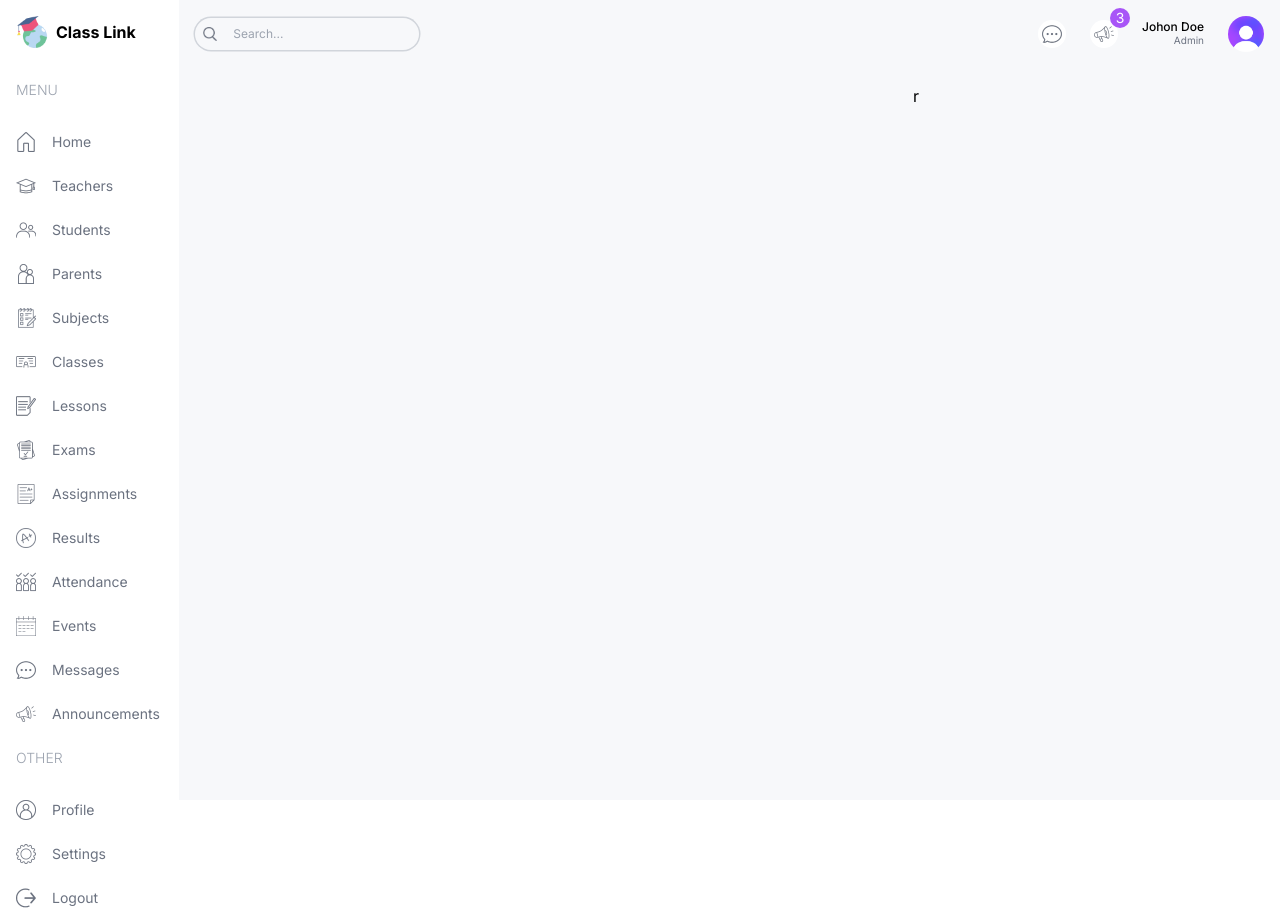
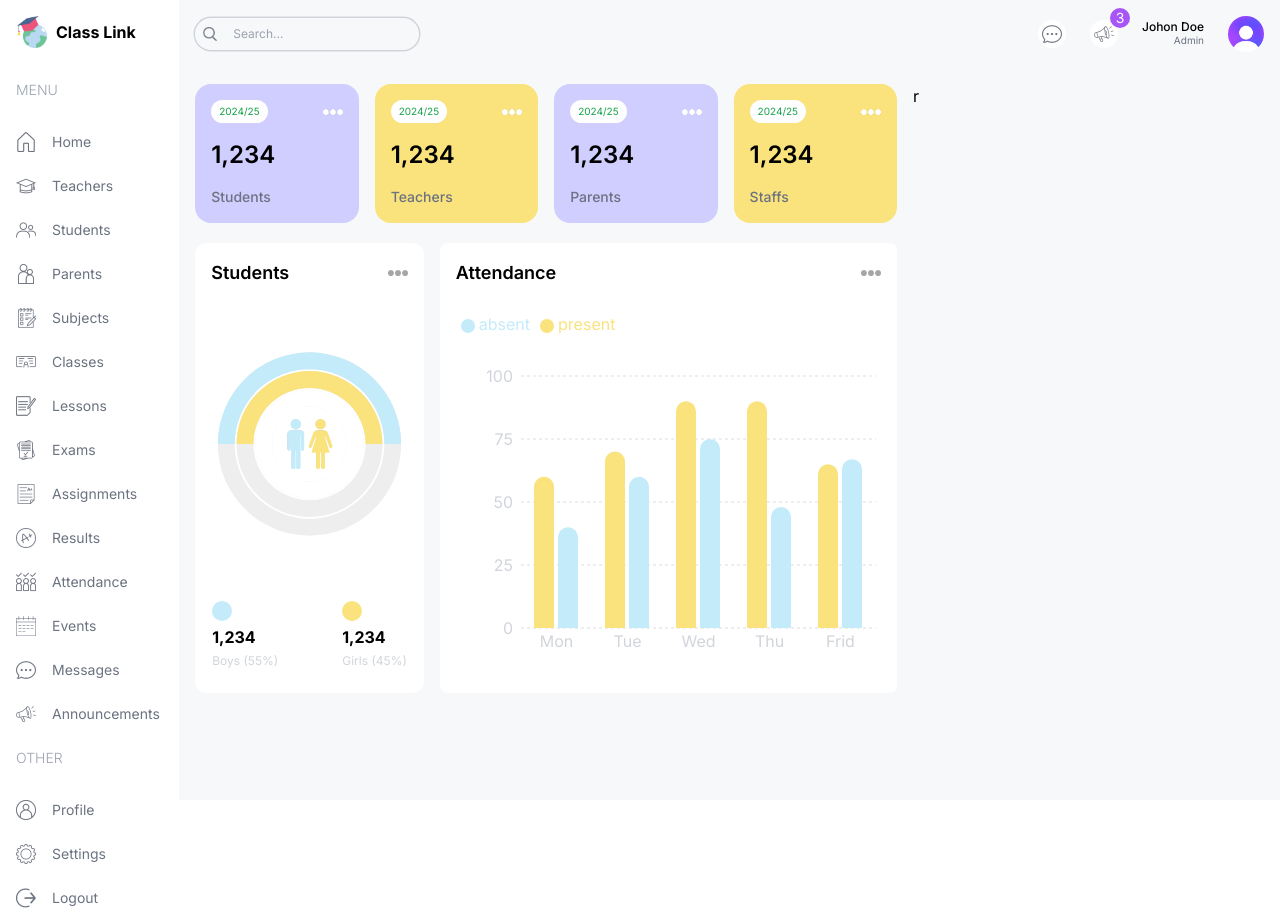
Before and after one commit to AimableUK/Class-Link, a Next.js app: page /admin in a window 1280 px wide. Built offline with nearby package versions, Linux system fonts and the light colour scheme.

Commit message:
Added Count and Attendance Charts

```diff
--- a/src/app/(dashboard)/admin/page.tsx
+++ b/src/app/(dashboard)/admin/page.tsx
@@ -1,16 +1,29 @@
+import AttendanceChart from "@/components/AttendanceChart";
+import CountChart from "@/components/CountChart";
 import UserCard from "@/components/UserCard";
-import React from "react";
 
 const AdminPage = () => {
   return (
     <div className="flex p-4 gap-4 flex-col md:flex-row">
-      <div className="w-full lg:w-2/3">
+      <div className="w-full lg:w-2/3 flex flex-col gap-5">
         {/* USER CARDS */}
-        <div className="flex gap-4 justify-between">
+        <div className="flex gap-4 justify-between flex-wrap ">
           <UserCard type="student" />
           <UserCard type="teacher" />
           <UserCard type="parent" />
           <UserCard type="staff" />
+        </div>
+
+        {/* MIDDLE CHARTS */}
+        <div className="flex gap-4 flex-col lg:flex-row">
+          {/* Count chart */}
+          <div className="w-full lg:w-1/3 h-[450px]">
+            <CountChart />
+          </div>
+          {/* attendance chart */}
+          <div className="w-full lg:w-2/3 h-[450px]">
+            <AttendanceChart />
+          </div>
         </div>
       </div>
 
--- /dev/null
+++ b/src/components/AttendanceChart.tsx
@@ -0,0 +1,87 @@
+"use client";
+
+import Image from "next/image";
+import {
+  BarChart,
+  Bar,
+  Rectangle,
+  XAxis,
+  YAxis,
+  CartesianGrid,
+  Tooltip,
+  Legend,
+  ResponsiveContainer,
+} from "recharts";
+
+const data = [
+  {
+    name: "Mon",
+    present: 60,
+    absent: 40,
+  },
+  {
+    name: "Tue",
+    present: 70,
+    absent: 60,
+  },
+  {
+    name: "Wed",
+    present: 90,
+    absent: 75,
+  },
+  {
+    name: "Thu",
+    present: 90,
+    absent: 48,
+  },
+  {
+    name: "Frid",
+    present: 65,
+    absent: 67,
+  },
+];
+
+const AttendanceChart = () => {
+  return (
+    <div className="bg-white rounded-lg p-4 h-full">
+      <div className="flex justify-between items-center">
+        <h1 className="text-lg font-semibold">Attendance</h1>
+        <Image src="/moreDark.png" alt="more icon" width={20} height={20} />
+      </div>
+      <ResponsiveContainer width="100%" height="90%">
+        <BarChart width={500} height={300} data={data} barSize={20}>
+          <CartesianGrid strokeDasharray="3 3" vertical={false} stroke="#ddd" />
+          <XAxis
+            dataKey="name"
+            axisLine={false}
+            tick={{ fill: "#d1d5db" }}
+            tickLine={false}
+          />
+          <YAxis axisLine={false} tick={{ fill: "#d1d5db" }} tickLine={false} />
+          <Tooltip
+            contentStyle={{ borderRadius: "10px", borderColor: "lightgray" }}
+          />
+          <Legend
+            align="left"
+            verticalAlign="top"
+            wrapperStyle={{ paddingTop: "20px", paddingBottom: "40px" }}
+          />
+          <Bar
+            dataKey="present"
+            fill="#FAE27C"
+            legendType="circle"
+            radius={[10, 10, 0, 0]}
+          />
+          <Bar
+            dataKey="absent"
+            fill="#C3EBFA"
+            legendType="circle"
+            radius={[10, 10, 0, 0]}
+          />
+        </BarChart>
+      </ResponsiveContainer>
+    </div>
+  );
+};
+
+export default AttendanceChart;
--- /dev/null
+++ b/src/components/CountChart.tsx
@@ -0,0 +1,75 @@
+"use client";
+import Image from "next/image";
+import {
+  RadialBarChart,
+  RadialBar,
+  Legend,
+  ResponsiveContainer,
+} from "recharts";
+
+const data = [
+  {
+    name: "Total",
+    count: 106,
+    fill: "white",
+  },
+  {
+    name: "Girls",
+    count: 53,
+    fill: "#FAE27C",
+  },
+  {
+    name: "Boys",
+    count: 53,
+    fill: "#C3EBFA",
+  },
+];
+
+const CountChart = () => {
+  return (
+    <div className="bg-white rounded-xl w-full h-full p-4">
+      {/* TITLE */}
+      <div className="flex justify-between items-center">
+        <h1 className="text-lg font-semibold">Students</h1>
+        <Image src="/moreDark.png" alt="" width={20} height={20} />
+      </div>
+      {/* CHART */}
+      <div className="relative w-full h-[75%]">
+        <ResponsiveContainer>
+          <RadialBarChart
+            cx="50%"
+            cy="50%"
+            innerRadius="40%"
+            outerRadius="100%"
+            barSize={32}
+            data={data}
+          >
+            <RadialBar background dataKey="count" />
+          </RadialBarChart>
+        </ResponsiveContainer>
+        <Image
+          src="/maleFemale.png"
+          alt=""
+          width={50}
+          height={50}
+          className="absolute top-1/2 left-1/2 -translate-x-1/2 -translate-y-1/2"
+        />
+      </div>
+      {/* BOTTOM */}
+      <div className="flex justify-center gap-16">
+        <div className="flex flex-col gap-1">
+          <div className="w-5 h-5 bg-classSky rounded-full" />
+          <h1 className="font-bold">1,234</h1>
+          <h2 className="text-xs text-gray-300">Boys (55%)</h2>
+        </div>
+        <div className="flex flex-col gap-1">
+          <div className="w-5 h-5 bg-classSkyYellow rounded-full" />
+          <h1 className="font-bold">1,234</h1>
+          <h2 className="text-xs text-gray-300">Girls (45%)</h2>
+        </div>
+      </div>
+    </div>
+  );
+};
+
+export default CountChart;
--- a/src/components/UserCard.tsx
+++ b/src/components/UserCard.tsx
@@ -1,11 +1,17 @@
-import React from 'react'
+import Image from "next/image";
+import React from "react";
 
-const UserCard = ({type}: {type: string}) => {
+const UserCard = ({ type }: { type: string }) => {
   return (
-    <div className='rounded-xl odd:bg-[]'>
+    <div className="rounded-2xl odd:bg-classSkyPurple even:bg-classSkyYellow p-4 flex-1 min-w-[130px] ">
+      <div className="flex justify-between items-center">
+        <span className="text-[10px] bg-white px-2 py-1 rounded-full text-green-600">2024/25</span>
+        <Image src="/more.png" width={20} height={20} alt="more icon" />
+      </div>
+      <h1 className="text-2xl font-semibold my-4">1,234</h1>
+      <h2 className="capitalize text-sm font-medium text-gray-500">{type}s</h2>
+    </div>
+  );
+};
 
-    </div>
-  )
-}
-
-export default UserCard
+export default UserCard;
--- a/tailwind.config.ts
+++ b/tailwind.config.ts
@@ -13,6 +13,14 @@
         "gradient-conic":
           "conic-gradient(from 180deg at 50% 50%, var(--tw-gradient-stops))",
       },
+      colors: {
+        classSky: "#C3EBFA",
+        classSkyLight: "#EDF9FD",
+        classSkyPurple: "#CFCEFF",
+        classSkyPurpleLight: "#F1F0FF",
+        classSkyYellow: "#FAE27C",
+        classSkyYellowLight: "#FEFCE8",
+      }
     },
   },
   plugins: [],
```
Also changed, not shown: package.json (+5 -4 lines), 1 other file (tests, documents, lock files or other folders).
